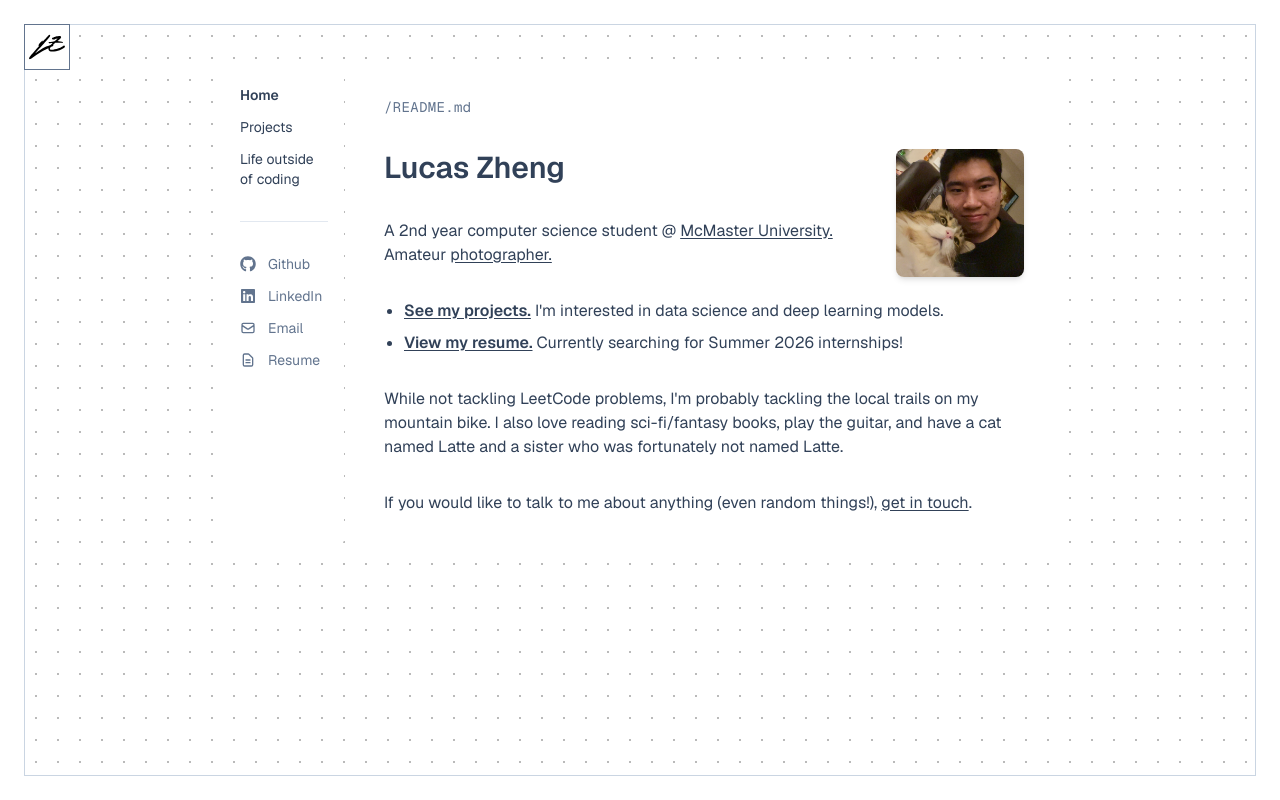
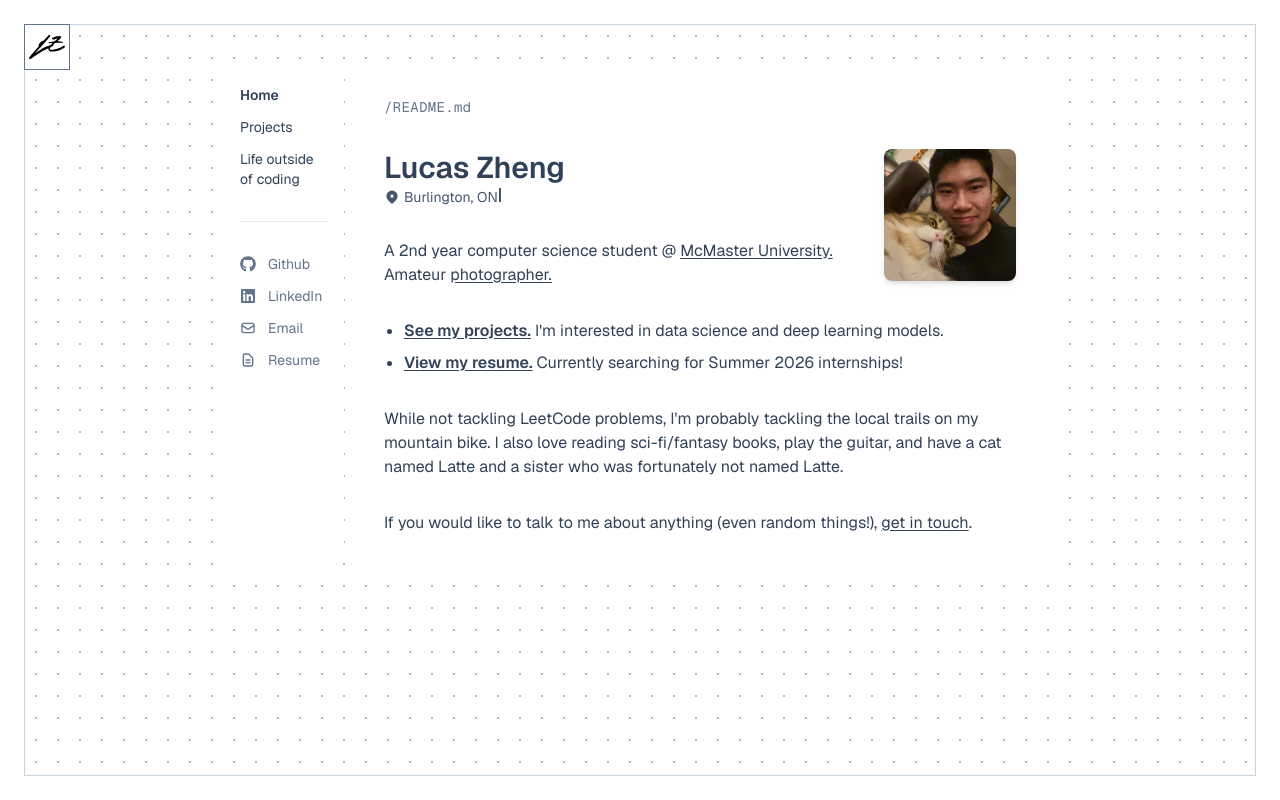
Before and after one commit to qZheng/personal-website, a Next.js app: page / in a window 1280 px wide. Built offline with nearby package versions, Linux system fonts and the light colour scheme.

Commit message:
feat: added location with typing animation

```diff
--- a/app/globals.css
+++ b/app/globals.css
@@ -42,3 +42,21 @@
     background-position: 0 0;
   }
 }
+
+.caret {
+  display: inline-block;
+  width: 2px;
+  height: 1em;
+  background: currentColor;
+  margin-left: 1px;
+  animation: caretBlink 1s step-end infinite;
+}
+
+@keyframes caretBlink {
+  0%, 49% {
+    opacity: 1;
+  }
+  50%, 100% {
+    opacity: 0;
+  }
+}
--- a/app/page.tsx
+++ b/app/page.tsx
@@ -1,6 +1,9 @@
 "use client";
 import Link from "next/link";
 import { usePathname } from "next/navigation";
+import { HiLocationMarker } from "react-icons/hi";
+import TypingText from "../components/ui/TypingText";
+
 
 
 export default function HomePage() {
@@ -14,9 +17,17 @@ export default function HomePage() {
       <img
         src="/images/latte_and_i.jpeg"
         alt="Lucas Zheng"
-        className="w-20 h-20 sm:w-28 sm:h-28 md:w-32 md:h-32 object-cover rounded-lg shadow-md float-right ml-3 md:ml-6 mb-2"
+        className="mr-2 w-20 h-20 sm:w-28 sm:h-28 md:w-33 md:h-33 object-cover rounded-lg shadow-md float-right ml-3 md:ml-6 mb-2"
       />
-      <h1 className="text-4xl md:text-3xl font-semibold leading-tight">Lucas Zheng</h1>
+      <div className="space-y-0">
+        <h1 className="text-4xl md:text-3xl font-semibold leading-tight">Lucas Zheng</h1>
+        <p className="mt-0 flex items-center gap-1 text-sm text-slate-600">
+          <HiLocationMarker className="h-4 w-4" />
+          <TypingText text="Burlington, ON" speed={110}></TypingText>
+{/*           <span>Burlington, ON</span>
+          <span className="caret"></span> */}
+        </p>
+      </div>
 
       <p className="text-slate-700">
         A 2nd year computer science student @ <a href="https://www.mcmaster.ca/" target="_blank">McMaster University.
--- a/app/projects/page.tsx
+++ b/app/projects/page.tsx
@@ -4,7 +4,7 @@ import { useEffect, useState } from "react";
 import Image from "next/image";
 import {
   Photo,
-  PatternTwoLandscapes,
+  PatternTwoLandscapesWide,
 } from "../../components/layout/photos";
 
 
@@ -30,11 +30,18 @@ export default function ProjectsPage() {
       document.body.style.overflow = originalOverflow;
     };
   }, [activePhoto]);
-  const singingSandsSunset: Photo = {
-    src: "/photos/DSC01923.PNG",
-    alt: "Sunset at Singing Sands beach in Tobermory.",
+  const loss_curve: Photo = {
+    src: "/images/loss_curve.png",
+    alt: "Loss curve.",
     caption: "Caught this one during a camping trip with my friends at Bruce Peninsula National Park. ",
   };
+
+  const pred_vs_actual: Photo = {
+    src: "/images/pred_vs_actual.png",
+    alt: "Predicted prices vs actual",
+    caption: "Predicted prices plotted against actual. R^2 = 0.45",
+
+  }
   const morningDew: Photo = {
     src: "/photos/_DSC0465.JPG",
     alt: "",
@@ -59,20 +66,22 @@ export default function ProjectsPage() {
         <div className="border-l-2 border-slate-300 pl-6">
           <h3 className="text-xl font-semibold text-slate-900">Toronto Airbnb Linear Regression Model Price Predictor</h3>
           <p className="text-sm text-slate-500 mt-1 mb-2 ">Technologies: Python, PyTorch, scikit-learn, NumPy, Matplotlib </p>
-          <PatternTwoLandscapes
-            photos={[singingSandsSunset, morningDew]}
+          <PatternTwoLandscapesWide
+            photos={[loss_curve, pred_vs_actual]}
             onSelect={setActivePhoto}
           />
           <p className="text-slate-700 mt-3">
-            You are attempting to export "metadata" from a component marked with "use client", which is disallowed. Either remove the export, or the "use client" directive
+            This is my work with Torch and scikit to build a linear regression model that predicts Toronto Airbnb nightly prices.
+
+The model was trained locally on an M4 Pro MacBook Pro using the Apple MPS backend for PyTorch acceleration. After cleaning the dataset, the script split the data into: Train: 10,866 rows Validation: 2,330 rows Test: 2,329 rows Training stopped automatically at epoch 106 due to early-stopping on validation loss. Final evaluation on the test set gave the following metrics (on the original $ scale): MAE $56.01 RMSE $101.75 R^2 0.4565
           </p>
         </div>
 
         <div className="border-l-2 border-slate-300 pl-6">
           <h3 className="text-xl font-semibold text-slate-900">TrailSense</h3>
           <p className="text-sm text-slate-500 mt-1 mb-2 ">Technologies: Typescript, Python, Node.js, Flask, TwelveLabs Pegasus/Marengo</p>
-          <PatternTwoLandscapes
-            photos={[singingSandsSunset, morningDew]}
+          <PatternTwoLandscapesWide
+            photos={[loss_curve, morningDew]}
             onSelect={setActivePhoto}
           />
           <p className="text-slate-700 mt-3">
@@ -83,8 +92,8 @@ export default function ProjectsPage() {
         <div className="border-l-2 border-slate-300 pl-6">
           <h3 className="text-xl font-semibold text-slate-900">Syllabuddy</h3>
           <p className="text-sm text-slate-500 mt-1 mb-2 ">Technologies: Typescript, Python, Next.js, Flask, MongoDB</p>
-          <PatternTwoLandscapes
-            photos={[singingSandsSunset, morningDew]}
+          <PatternTwoLandscapesWide
+            photos={[loss_curve, morningDew]}
             onSelect={setActivePhoto}
           />
           <p className="text-slate-700 mt-3">
@@ -94,12 +103,8 @@ export default function ProjectsPage() {
         <div className="border-l-2 border-slate-300 pl-6">
           <h3 className="text-xl font-semibold text-slate-900">Personal Website</h3>
           <p className="text-sm text-slate-500 mt-1 mb-2 ">Technologies: Typescript, Next.js, Tailwind CSS</p>
-          <PatternTwoLandscapes
-            photos={[singingSandsSunset, morningDew]}
-            onSelect={setActivePhoto}
-          />
           <p className="text-slate-700 mt-3">
-            You are attempting to export "metadata" from a component marked with "use client", which is disallowed. Either remove the export, or the "use client" directive
+            You're seeing it right now!
           </p>
         </div>
       </div>
--- a/components/layout/photos.tsx
+++ b/components/layout/photos.tsx
@@ -24,7 +24,7 @@ function PhotoThumb({ photo, onClick, className = "" }: PhotoThumbProps) {
         alt={photo.alt}
         fill
         sizes="(min-width: 768px) 33vw, 100vw"
-        className="object-cover transition-transform duration-200 group-hover:scale-105"
+        className="object-cover transition-transform duration-200 group-hover:scale-102"
       />
     </button>
   );
@@ -51,6 +51,32 @@ export function PatternTwoLandscapes({
         photo={right}
         onClick={() => onSelect(right)}
         className="aspect-video"
+      />
+    </div>
+  );
+}
+
+type PatternTwoLandscapesWideProps = {
+  photos: [Photo, Photo];
+  onSelect: (photo: Photo) => void;
+};
+
+export function PatternTwoLandscapesWide({
+  photos,
+  onSelect,
+}: PatternTwoLandscapesWideProps) {
+  const [left, right] = photos;
+  return (
+    <div className="grid gap-2 md:grid-cols-2">
+      <PhotoThumb
+        photo={left}
+        onClick={() => onSelect(left)}
+        className="aspect-3/2"
+      />
+      <PhotoThumb
+        photo={right}
+        onClick={() => onSelect(right)}
+        className="aspect-3/2"
       />
     </div>
   );
--- /dev/null
+++ b/components/ui/TypingText.tsx
@@ -0,0 +1,34 @@
+// app/components/TypingText.tsx
+"use client";
+
+import { useEffect, useState } from "react";
+
+interface TypingTextProps {
+  text: string;
+  speed?: number; // ms
+  className?: string;
+}
+
+export default function TypingText({text, speed = 100, className }: TypingTextProps) {
+  const [displayed, setDisplayed] = useState("");
+
+  useEffect(() => {
+    let i = 0;
+    const interval = setInterval(() => {
+      i++;
+      setDisplayed(text.slice(0,i));
+      if (i >= text.length) {
+        clearInterval(interval);
+      }
+    }, speed);
+
+    return () => clearInterval(interval);
+  }, [text, speed]);
+
+  return (
+    <span className={className} style={{ whiteSpace: "pre" }}>
+      {displayed}
+      <span className="caret" />
+    </span>
+  );
+}
```
Also changed, not shown: public/images/loss_curve.png (added), public/images/pred_vs_actual.png (added).
